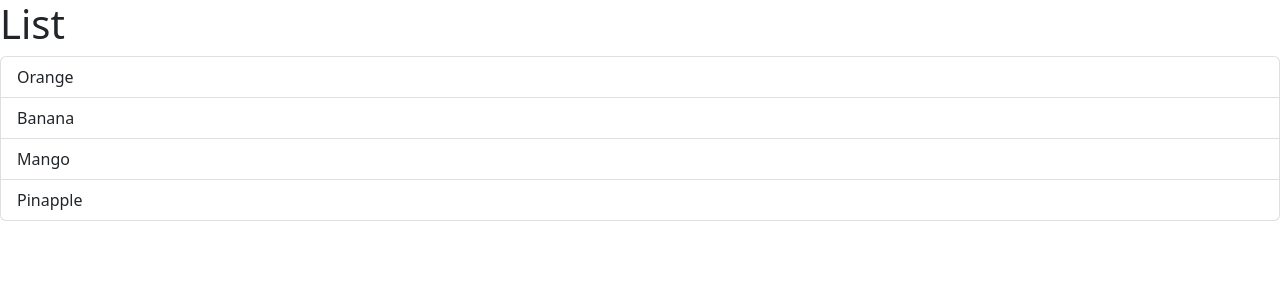
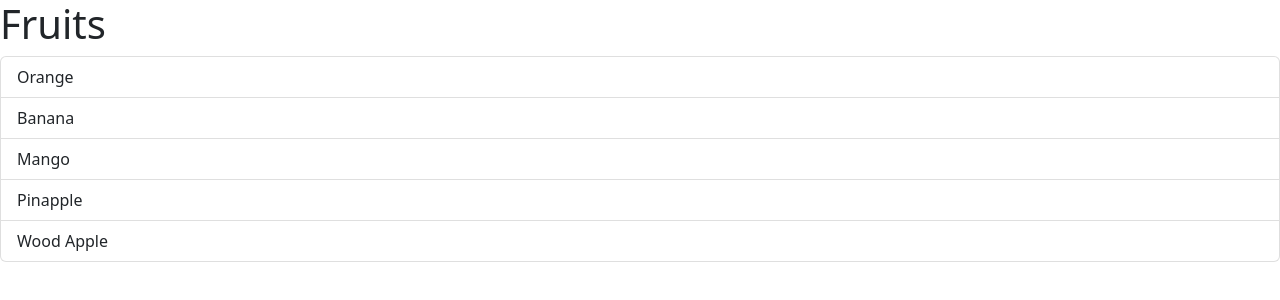
Before and after one commit to PathumNirmal/react-app, a React (Vite) app: page / in a window 1280 px wide. Shown: the top 300 px of the page. Built offline with nearby package versions, Linux system fonts and the light colour scheme; the HTML template or start-up script is replaced by a standard one.

Commit message:
Props (for pass values)

```diff
--- a/components/ListGroup.tsx
+++ b/components/ListGroup.tsx
@@ -2,64 +2,124 @@
 
 import { useState } from "react";
 
-function ListGroup() {
-  let fruits = ["Orange", "Banana", "Mango", "Pinapple"];
-  //   fruits = [];
+// function ListGroup() {
+//   let fruits = ["Orange", "Banana", "Mango", "Pinapple"];
+//   //   fruits = [];
 
+//   const [selectedIndex, setSelectedIndex] = useState(-1);
+
+//   //event handler
+//   // const handleClick = (event: MouseEvent) => console.log(event);
+
+//   return (
+//     //meke mehema html elements dekak return karanna be.
+//     // 1. ekko div walin cover karanna one
+//     // 2. nettan Fragment import karanna one
+//     // 3. nettan nikanma <> </> danna one. meken kyannet fragment use karanna kyalama tama
+
+//     // <>
+//     //   <h1>List</h1>
+//     //   <ul className="list-group">
+//     //     <li className="list-group-item">An item</li>
+//     //     <li className="list-group-item">A second item</li>
+//     //     <li className="list-group-item">A third item</li>
+//     //     <li className="list-group-item">A fourth item</li>
+//     //     <li className="list-group-item">And a fifth one</li>
+//     //   </ul>
+//     // </>
+
+//     // <>
+//     //   <h1>List</h1>
+//     //   <ul className="list-group-item">
+//     //     {fruits.map((fruit) => (
+//     //       <li key={fruit}>{fruit}</li>
+//     //     ))}
+//     //   </ul>
+//     // </>
+
+//     // <>
+//     //   <h1>List</h1>
+//     //   {fruits.length === 0 ? <p>No item found</p> : null}
+//     //   {fruits.length === 0 && <p>No item found</p>}
+//     //   <ul className="list-group">
+//     //     {fruits.map((fruit, index) => (
+//     //       <li
+//     //         className={
+//     //           index === selectedIndex
+//     //             ? "list-group-item active"
+//     //             : "list-group-item"
+//     //         }
+//     //         key={fruit}
+//     //         onClick={handleClick}
+//     //       >
+//     //         {fruit}
+//     //       </li>
+//     //     ))}
+//     //   </ul>
+//     // </>
+
+//     // <>
+//     //   <h1>List</h1>
+//     //   {fruits.length === 0 ? <p>No item found</p> : null}
+//     //   {fruits.length === 0 && <p>No item found</p>}
+//     //   <ul className="list-group">
+//     //     {fruits.map((fruit, index) => (
+//     //       <li
+//     //         className={
+//     //           index === selectedIndex
+//     //             ? "list-group-item active"
+//     //             : "list-group-item"
+//     //         }
+//     //         key={fruit}
+//     //         onClick={() => {
+//     //           setSelectedIndex(index);
+//     //         }}
+//     //       >
+//     //         {fruit}
+//     //       </li>
+//     //     ))}
+//     //   </ul>
+//     // </>
+
+//     // Props
+//     <>
+//       <h1>List</h1>
+//       {fruits.length === 0 ? <p>No item found</p> : null}
+//       {fruits.length === 0 && <p>No item found</p>}
+//       <ul className="list-group">
+//         {fruits.map((fruit, index) => (
+//           <li
+//             className={
+//               index === selectedIndex
+//                 ? "list-group-item active"
+//                 : "list-group-item"
+//             }
+//             key={fruit}
+//             onClick={() => {
+//               setSelectedIndex(index);
+//             }}
+//           >
+//             {fruit}
+//           </li>
+//         ))}
+//       </ul>
+//     </>
+//   );
+// }
+
+// ----------- Props ------------
+
+interface Props {
+  fruits: string[];
+  heading: string;
+}
+
+function ListGroup({ fruits, heading }: Props) {
   const [selectedIndex, setSelectedIndex] = useState(-1);
 
-  //event handler
-  // const handleClick = (event: MouseEvent) => console.log(event);
-
   return (
-    //meke mehema html elements dekak return karanna be.
-    // 1. ekko div walin cover karanna one
-    // 2. nettan Fragment import karanna one
-    // 3. nettan nikanma <> </> danna one. meken kyannet fragment use karanna kyalama tama
-
-    // <>
-    //   <h1>List</h1>
-    //   <ul className="list-group">
-    //     <li className="list-group-item">An item</li>
-    //     <li className="list-group-item">A second item</li>
-    //     <li className="list-group-item">A third item</li>
-    //     <li className="list-group-item">A fourth item</li>
-    //     <li className="list-group-item">And a fifth one</li>
-    //   </ul>
-    // </>
-
-    // <>
-    //   <h1>List</h1>
-    //   <ul className="list-group-item">
-    //     {fruits.map((fruit) => (
-    //       <li key={fruit}>{fruit}</li>
-    //     ))}
-    //   </ul>
-    // </>
-
-    // <>
-    //   <h1>List</h1>
-    //   {fruits.length === 0 ? <p>No item found</p> : null}
-    //   {fruits.length === 0 && <p>No item found</p>}
-    //   <ul className="list-group">
-    //     {fruits.map((fruit, index) => (
-    //       <li
-    //         className={
-    //           index === selectedIndex
-    //             ? "list-group-item active"
-    //             : "list-group-item"
-    //         }
-    //         key={fruit}
-    //         onClick={handleClick}
-    //       >
-    //         {fruit}
-    //       </li>
-    //     ))}
-    //   </ul>
-    // </>
-
     <>
-      <h1>List</h1>
+      <h1>{heading}</h1>
       {fruits.length === 0 ? <p>No item found</p> : null}
       {fruits.length === 0 && <p>No item found</p>}
       <ul className="list-group">
--- a/src/App.tsx
+++ b/src/App.tsx
@@ -1,9 +1,11 @@
 import ListGroup from "../components/ListGroup";
 
 function App() {
+  let fruits = ["Orange", "Banana", "Mango", "Pinapple", "Wood Apple"];
+
   return (
     <div>
-      <ListGroup />
+      <ListGroup fruits={fruits} heading="Fruits" />
       {/* metana tawa list group ekak heduwot eke wenama state ekak tynne.
        ekama warge dekak kyala dekema ekama neme. list deke dekak select karanna puluwan */}
     </div>
```
